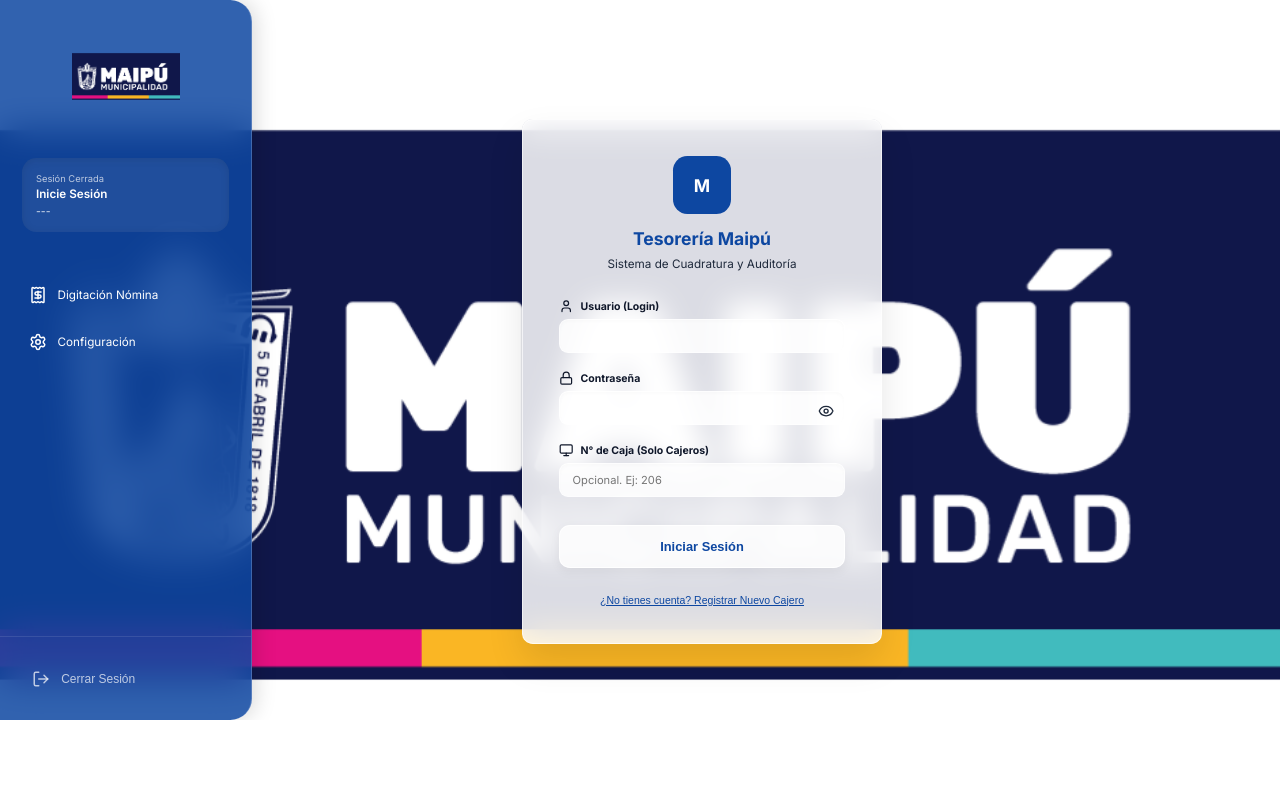
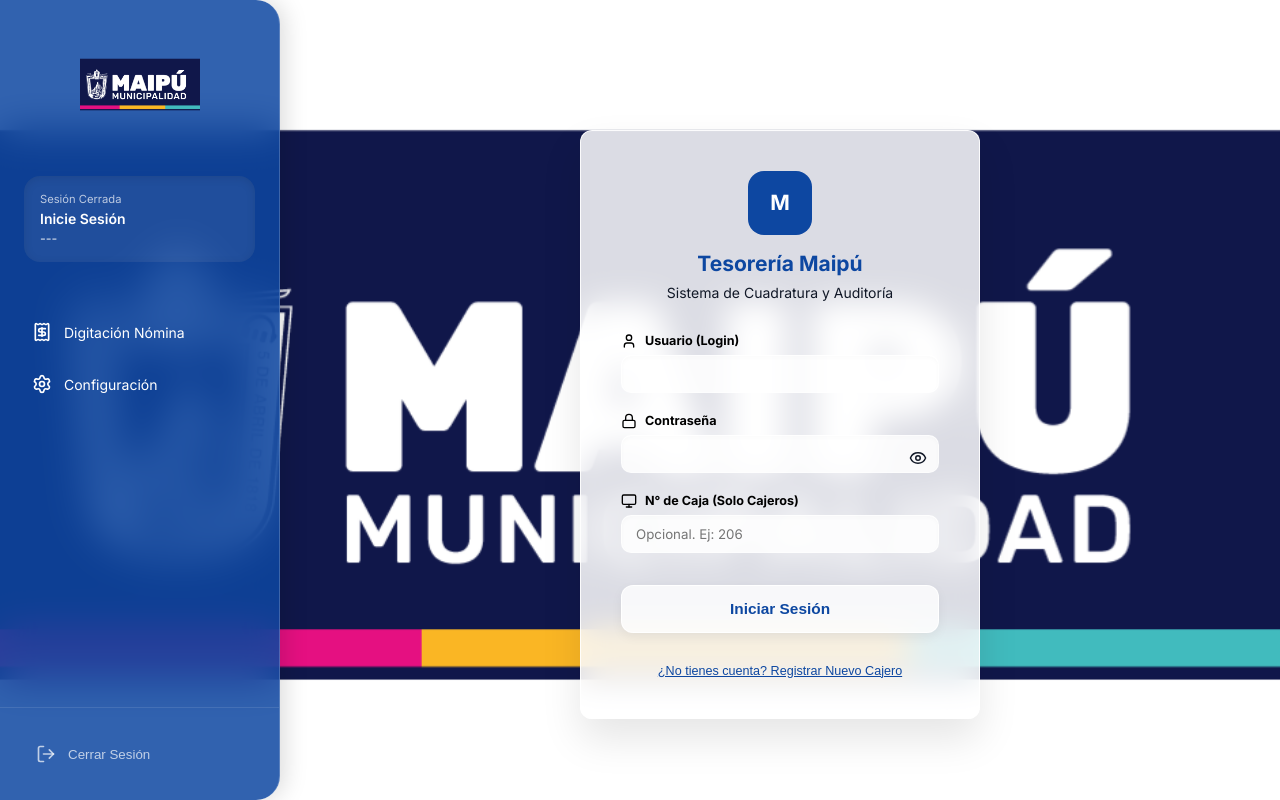
Before and after one commit to carlagutierrezcalderon034-ux/caja_tesoreria, a Next.js app: page /login in a window 1280 px wide. Built offline with nearby package versions, Linux system fonts and the light colour scheme; no server answers; the database is empty.

Commit message:
Mejorar legibilidad: texto más oscuro, fondo más sólido y cambiar éxito a morado

```diff
--- a/src/app/globals.css
+++ b/src/app/globals.css
@@ -1,15 +1,12 @@
 @import url('https://fonts.googleapis.com/css2?family=Inter:wght@300;400;500;600;700&display=swap');
 
 html {
-  font-size: 14px; /* Reduce base font size for smaller screens like notebooks */
+  font-size: 16px; /* Aumentado para mejor legibilidad */
 }
 
 @media (max-width: 1366px) {
   html {
-    font-size: 13px;
-  }
-  .app-container {
-    zoom: 0.9; /* Quick scaling for 1366x768 screens */
+    font-size: 14px; /* Aumentado en pantallas pequeñas */
   }
 }
 :root {
@@ -17,15 +14,15 @@
   --primary-hover: #1565c0;
   --accent-color: #8b5cf6; /* Violet for Call to Action */
   --accent-hover: #7c3aed;
-  --success-color: #00c853;
+  --success-color: #8b5cf6; /* Cambiado a Morado a petición del usuario */
   --warning-color: #8b5cf6; /* Violet para alertas y masivo */
   --danger-color: #d32f2f;
   --background-image: url('/logo-maipu.png');
-  --glass-bg: rgba(255, 255, 255, 0.45);
-  --glass-border: rgba(255, 255, 255, 0.6);
-  --glass-shadow: 0 8px 32px 0 rgba(31, 38, 135, 0.1);
-  --text-main: #0f172a; /* Slate 900 (Casi negro) */
-  --text-muted: #1e293b; /* Slate 800 (Muy oscuro, antes era claro) */
+  --glass-bg: rgba(255, 255, 255, 0.85); /* Mucho más sólido para legibilidad */
+  --glass-border: rgba(255, 255, 255, 0.9);
+  --glass-shadow: 0 8px 32px 0 rgba(31, 38, 135, 0.15);
+  --text-main: #000000; /* Negro puro para máximo contraste */
+  --text-muted: #111827; /* Gris muy oscuro */
   --font-family: 'Inter', sans-serif;
 }
 
```
